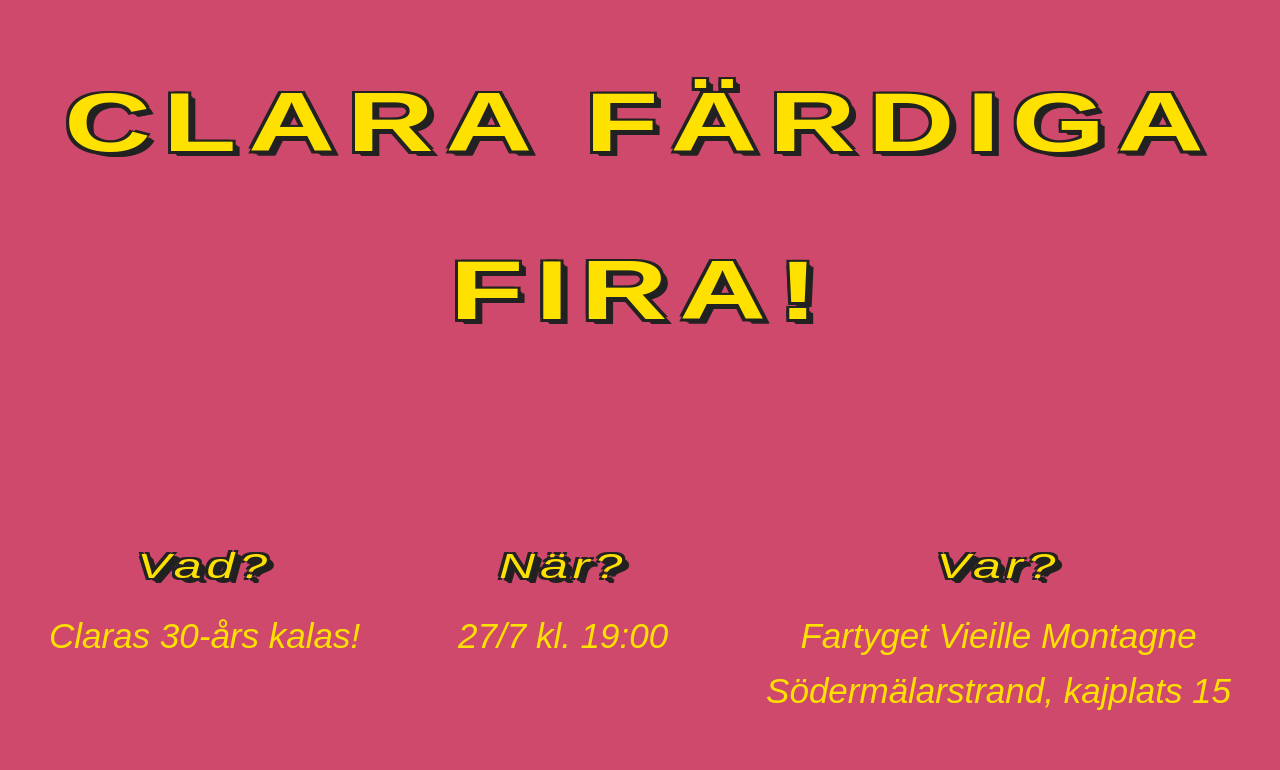
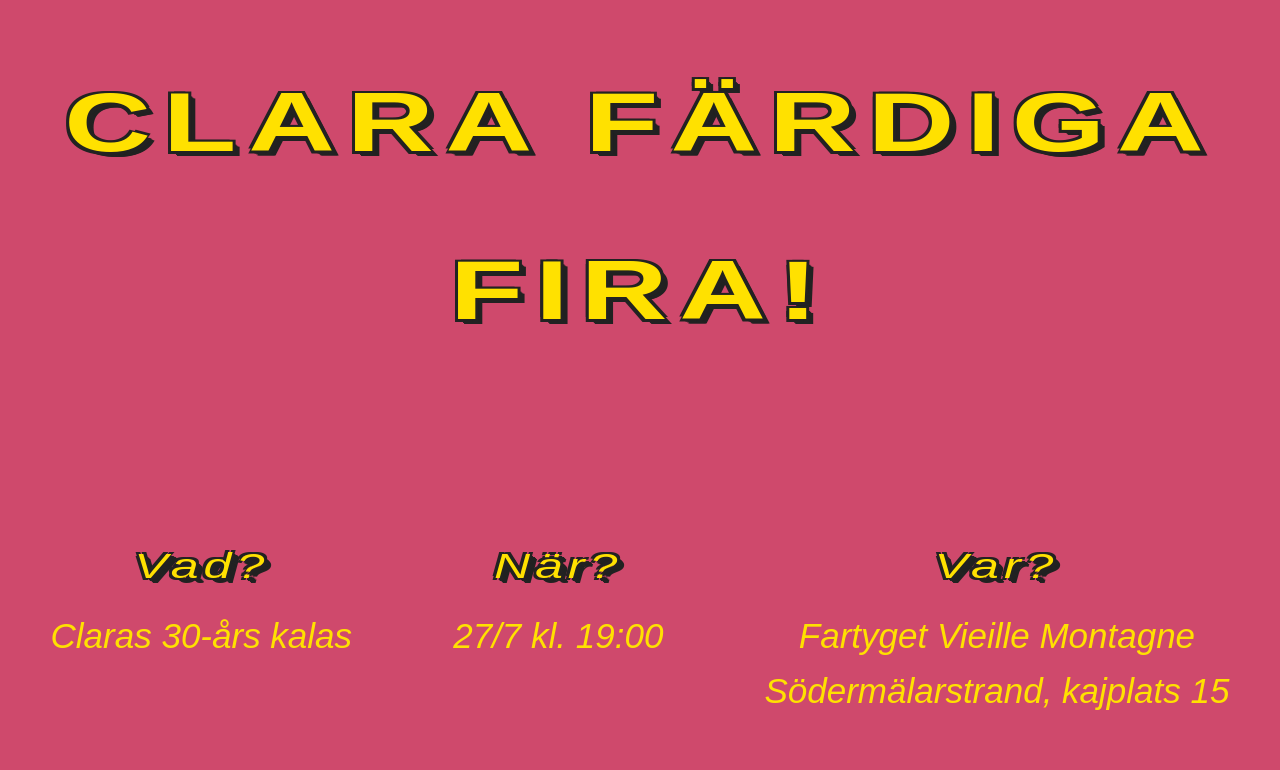
Before and after one commit to cbjorklund88/birthday-invite, a plain HTML site: page index.html in a window 1280 px wide. Shown: the part 84-854 px from the top of the page. Drawn offline with Linux system fonts and the light colour scheme.

Commit message:
change first

```diff
--- a/index.html
+++ b/index.html
@@ -12,7 +12,7 @@
           <div class="container">
             <div class="item">
               <p class="lable">Vad?</p>
-              <p class="first">Claras 30-års kalas!</p>
+              <p class="first">Claras 30-års kalas</p>
           </div>
 
             <div class="item">
```
